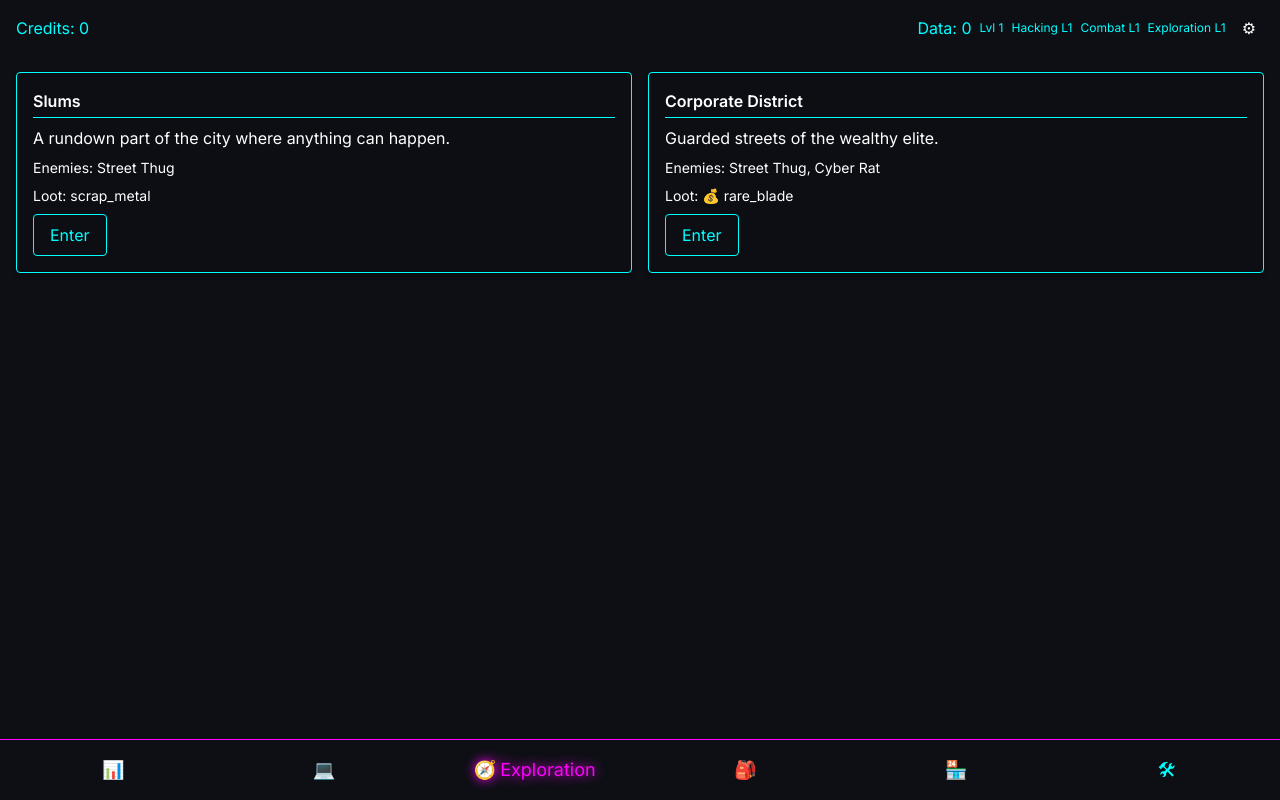
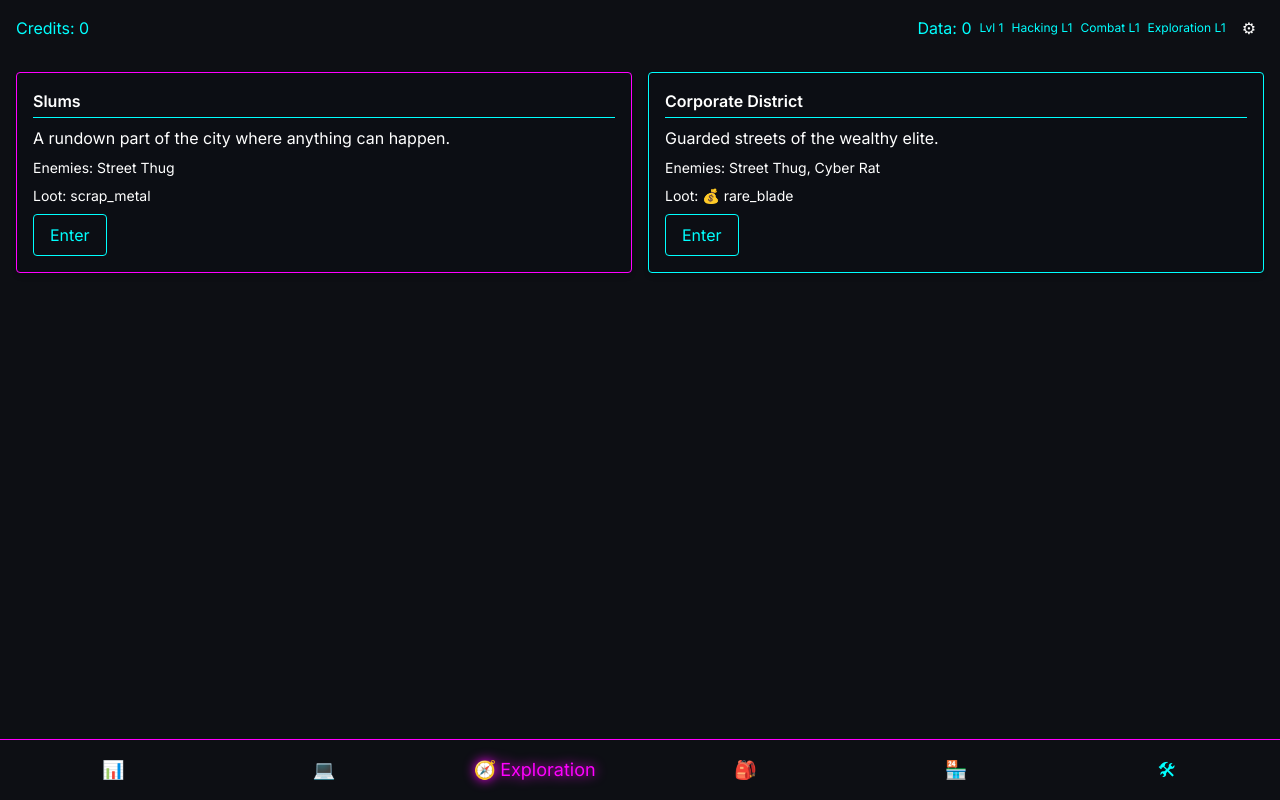
Before and after one commit to mikisz/cyber-idle, a React (Vite) app: page / in a window 1280 px wide. Both pictures are taken after a click on the button "Exploration". Built offline with nearby package versions, Linux system fonts and the light colour scheme.

Commit message:
refactor exploration and combat flow

```diff
--- a/src/data/locations.ts
+++ b/src/data/locations.ts
@@ -3,7 +3,8 @@ export interface Location {
   name: string;
   enemies: string[]; // enemy IDs
   description?: string;
-  encounterRates?: { loot: number };
+  lootTable?: { itemId: string; chance: number; min?: number; max?: number }[];
+  eventChances?: { enemy: number; loot: number };
 }
 
 export const locations: Location[] = [
@@ -12,12 +13,19 @@ export const locations: Location[] = [
     name: 'Slums',
     enemies: ['street_thug'],
     description: 'A rundown part of the city where anything can happen.',
+    lootTable: [{ itemId: 'scrap_metal', chance: 0.5 }],
+    eventChances: { enemy: 0.99, loot: 0.01 },
   },
   {
     id: 'corporate_district',
     name: 'Corporate District',
     enemies: ['street_thug', 'cyber_rat'],
     description: 'Guarded streets of the wealthy elite.',
+    lootTable: [
+      { itemId: 'credits', chance: 0.8, min: 10, max: 50 },
+      { itemId: 'rare_blade', chance: 0.02 },
+    ],
+    eventChances: { enemy: 0.99, loot: 0.01 },
   },
 ];
 
--- a/src/data/lootTables.ts
+++ /dev/null
@@ -1,46 +0,0 @@
-export type LootTable = {
-  locationId: string;
-  enemies?: string[]; // enemy IDs
-  drops: { itemId: string; chance: number; min?: number; max?: number }[];
-};
-
-export const lootTables: LootTable[] = [
-  {
-    locationId: 'slums',
-    drops: [
-      { itemId: 'scrap_metal', chance: 0.5 },
-    ],
-  },
-  {
-    locationId: 'corporate_district',
-    drops: [
-      { itemId: 'credits', chance: 0.8, min: 10, max: 50 },
-      { itemId: 'rare_blade', chance: 0.02 },
-    ],
-  },
-];
-
-export function getLootTable(locationId: string): LootTable | undefined {
-  return lootTables.find((l) => l.locationId === locationId);
-}
-
-export function rollLoot(locationId: string) {
-  const table = getLootTable(locationId);
-  const items: { itemId: string; quantity: number }[] = [];
-  let credits = 0;
-  if (!table) return { items, credits };
-  for (const drop of table.drops) {
-    if (Math.random() < drop.chance) {
-      const qty =
-        drop.min !== undefined && drop.max !== undefined
-          ? Math.floor(Math.random() * (drop.max - drop.min + 1)) + drop.min
-          : drop.min ?? 1;
-      if (drop.itemId === 'credits') {
-        credits += qty;
-      } else {
-        items.push({ itemId: drop.itemId, quantity: qty });
-      }
-    }
-  }
-  return { items, credits };
-}
--- a/src/game/combat.ts
+++ b/src/game/combat.ts
@@ -1,7 +1,7 @@
 import { useGameStore } from './state/store';
 import { getEnemyById, type Enemy, getEnemyXp } from '../data/enemies';
 import { getItem } from '../data/items';
-import { rollLoot } from '../data/lootTables';
+import { getLocation } from '../data/locations';
 import { addItemToInventory } from './items';
 import { gainSkillXpState } from './skills';
 import { showToast } from '../ui/Toast';
@@ -13,6 +13,27 @@ export function calcDamage(atk: number, def: number): number {
 
 function trimLog(log: string[]): string[] {
   return log.slice(-10);
+}
+
+function rollLoot(locationId: string) {
+  const loc = getLocation(locationId);
+  const items: { itemId: string; quantity: number }[] = [];
+  let credits = 0;
+  if (!loc?.lootTable) return { items, credits };
+  for (const drop of loc.lootTable) {
+    if (Math.random() < drop.chance) {
+      const qty =
+        drop.min !== undefined && drop.max !== undefined
+          ? Math.floor(Math.random() * (drop.max - drop.min + 1)) + drop.min
+          : drop.min ?? 1;
+      if (drop.itemId === 'credits') {
+        credits += qty;
+      } else {
+        items.push({ itemId: drop.itemId, quantity: qty });
+      }
+    }
+  }
+  return { items, credits };
 }
 
 export function startCombat(enemyId: string) {
@@ -30,10 +51,10 @@ export function startCombat(enemyId: string) {
 }
 
 function awardVictory(enemy: Enemy, log: string[]) {
-  const state = useGameStore.getState();
-  const { items, credits: lootCredits } = rollLoot(
-    state.exploration.currentLocationId ?? '',
-  );
+    const state = useGameStore.getState();
+    const { items, credits: lootCredits } = rollLoot(
+      state.exploration.currentLocationId ?? '',
+    );
   const lootMessages: string[] = [];
   for (const drop of items) {
     const item = getItem(drop.itemId);
--- a/src/game/exploration.ts
+++ b/src/game/exploration.ts
@@ -3,7 +3,6 @@ import { getLocation } from '../data/locations';
 import { getEnemyById } from '../data/enemies';
 import { getItem } from '../data/items';
 import { startCombat } from './combat';
-import { rollLoot } from '../data/lootTables';
 import { addItemToInventory } from './items';
 import { gainSkillXpState } from './skills';
 import { showToast } from '../ui/Toast';
@@ -34,15 +33,33 @@ export function appendExplorationLog(line: string) {
   }));
 }
 
-export function exploreOnce() {
-  const state = useGameStore.getState();
-  const locId = state.exploration.currentLocationId;
-  if (!locId) return null;
-  const loc = getLocation(locId);
+function rollLootTable(locationId: string) {
+  const loc = getLocation(locationId);
+  const items: { itemId: string; quantity: number }[] = [];
+  let credits = 0;
+  if (!loc?.lootTable) return { items, credits };
+  for (const drop of loc.lootTable) {
+    if (Math.random() < drop.chance) {
+      const qty =
+        drop.min !== undefined && drop.max !== undefined
+          ? Math.floor(Math.random() * (drop.max - drop.min + 1)) + drop.min
+          : drop.min ?? 1;
+      if (drop.itemId === 'credits') {
+        credits += qty;
+      } else {
+        items.push({ itemId: drop.itemId, quantity: qty });
+      }
+    }
+  }
+  return { items, credits };
+}
+
+export function rollExplorationEvent(locationId: string) {
+  const loc = getLocation(locationId);
   if (!loc) return null;
+  const chances = loc.eventChances ?? { enemy: 0.99, loot: 0.01 };
   const roll = Math.random();
-  // 99% enemy encounter
-  if (roll < 0.99 && loc.enemies.length) {
+  if (roll < chances.enemy && loc.enemies.length) {
     const enemyId = loc.enemies[Math.floor(Math.random() * loc.enemies.length)];
     const enemy = getEnemyById(enemyId);
     startCombat(enemyId);
@@ -69,8 +86,8 @@ export function exploreOnce() {
     }
     return { type: 'enemy', enemyId } as const;
   }
-  // 1% loot event
-  const loot = rollLoot(loc.id);
+  if (roll < chances.enemy + chances.loot) {
+    const loot = rollLootTable(locationId);
     if (loot.items.length > 0) {
       const drop = loot.items[0];
       addItemToInventory(drop.itemId, drop.quantity);
@@ -124,6 +141,7 @@ export function exploreOnce() {
       }
       return { type: 'credits', amount: loot.credits } as const;
     }
+  }
   let playerLeveled = false;
   useGameStore.setState((s) => {
     const xpRes = gainSkillXpState(s, 'exploration', 5);
--- a/src/ui/components/CombatPanel.tsx
+++ b/src/ui/components/CombatPanel.tsx
@@ -15,7 +15,7 @@ export default function CombatPanel() {
 
   return (
     <div className="space-y-4">
-      <div>
+      <div className="space-y-2 border p-2">
         <div>Player HP: {player.hp} / {player.hpMax}</div>
         <ProgressBarNeon
           percentage={(player.hp / player.hpMax) * 100}
@@ -24,7 +24,7 @@ export default function CombatPanel() {
         <div className="text-sm">ATK {player.atk} DEF {player.def}</div>
         <div className="text-sm">Weapon: {weapon} / Armor: {armor}</div>
       </div>
-      <div>
+      <div className="space-y-2 border p-2">
         <div>
           {enemy?.name} HP: {combat.enemyHp} / {enemy?.hp}
         </div>
@@ -36,12 +36,12 @@ export default function CombatPanel() {
         <div className="text-sm">ATK {enemy?.atk} DEF {enemy?.def}</div>
         <div className="text-sm">{enemy?.description}</div>
       </div>
-      <div className="space-y-1">
+      <div className="space-y-1 max-h-32 overflow-y-auto border p-2">
         {combat.log.map((l, i) => (
           <div key={i}>{l}</div>
         ))}
       </div>
-      <div className="flex gap-2">
+      <div className="flex justify-center gap-2 border-t pt-2">
         <ButtonNeon onClick={attack}>Attack</ButtonNeon>
         <ButtonNeon onClick={quickHeal}>Use Item</ButtonNeon>
         <ButtonNeon onClick={flee}>Flee</ButtonNeon>
--- a/src/ui/tabs/ExplorationTab.tsx
+++ b/src/ui/tabs/ExplorationTab.tsx
@@ -2,13 +2,16 @@ import { useGameStore } from '../../game/state/store';
 import { locations, getLocation } from '../../data/locations';
 import { getEnemyById } from '../../data/enemies';
 import { getItem } from '../../data/items';
-import { setLocation, exploreOnce, clearEncounter } from '../../game/exploration';
+import { setLocation, rollExplorationEvent, clearEncounter } from '../../game/exploration';
 import Card from '../components/Card';
 import SectionHeader from '../components/SectionHeader';
 import ButtonNeon from '../components/ButtonNeon';
 import Modal from '../components/Modal';
 import CombatPanel from '../components/CombatPanel';
-import { getLootTable } from '../../data/lootTables';
+const locationStyles: Record<string, string> = {
+  slums: 'border-neon-magenta hover:shadow-[0_0_8px_#ff00ff]',
+  corporate_district: 'border-neon-cyan hover:shadow-[0_0_8px_#00ffff]',
+};
 
 export default function ExplorationTab() {
   const exploration = useGameStore((s) => s.exploration);
@@ -19,18 +22,20 @@ export default function ExplorationTab() {
   if (exploration.view === 'select') {
     return (
       <div className="grid grid-cols-1 gap-4 p-4 sm:grid-cols-2">
-        {locations.map((loc) => {
-          const lootTable = getLootTable(loc.id);
-          return (
-            <Card key={loc.id} className="space-y-2 p-4">
+        {locations.map((loc) => (
+          <Card
+            key={loc.id}
+            className={`space-y-2 p-4 ${locationStyles[loc.id] ?? ''}`}
+          >
             <SectionHeader>{loc.name}</SectionHeader>
             <p>{loc.description}</p>
             <div className="text-sm">
               Enemies: {loc.enemies.map((e) => getEnemyById(e)?.name ?? e).join(', ')}
             </div>
             <div className="text-sm">
-                Loot: {lootTable?.drops
-                  .map((d) =>
+              Loot:{' '}
+              {loc.lootTable
+                ?.map((d) =>
                   d.itemId === 'credits'
                     ? '💰'
                     : getItem(d.itemId)?.iconText ?? d.itemId,
@@ -39,18 +44,51 @@ export default function ExplorationTab() {
             </div>
             <ButtonNeon onClick={() => setLocation(loc.id)}>Enter</ButtonNeon>
           </Card>
-          );
-        })}
+        ))}
       </div>
     );
   }
 
     return (
-    <Card className="space-y-4 p-4">
+      <Card
+        className={`space-y-4 p-4 ${
+          currentLocation ? locationStyles[currentLocation.id] ?? '' : ''
+        }`}
+      >
         <SectionHeader>{currentLocation?.name}</SectionHeader>
       <p>{currentLocation?.description}</p>
+      <div className="flex gap-4">
+        <div className="flex-1 space-y-1 overflow-y-auto border p-2">
+          <SectionHeader>Enemies</SectionHeader>
+          {currentLocation?.enemies.map((e) => {
+            const enemy = getEnemyById(e);
+            return (
+              <div key={e} className="text-sm">
+                {enemy?.name} (HP {enemy?.hp} ATK {enemy?.atk} DEF {enemy?.def})
+              </div>
+            );
+          })}
+        </div>
+        <div className="flex-1 space-y-1 overflow-y-auto border p-2">
+          <SectionHeader>Loot</SectionHeader>
+          {currentLocation?.lootTable?.map((d) => (
+            <div key={d.itemId} className="text-sm">
+              {d.itemId === 'credits'
+                ? `${d.min ?? d.max ?? ''}💰`
+                : getItem(d.itemId)?.name ?? d.itemId}
+            </div>
+          ))}
+        </div>
+      </div>
       {exploration.view !== 'encounter' && (
-        <ButtonNeon onClick={() => exploreOnce()}>Explore</ButtonNeon>
+        <ButtonNeon
+          onClick={() =>
+            exploration.currentLocationId &&
+            rollExplorationEvent(exploration.currentLocationId)
+          }
+        >
+          Explore
+        </ButtonNeon>
       )}
       <div className="space-y-1">
         {exploration.recentLog.map((l, i) => (
```
Also changed, not shown: 1 other file (tests, documents, lock files or other folders). Lines whose indentation alone changed are shown as unchanged.
